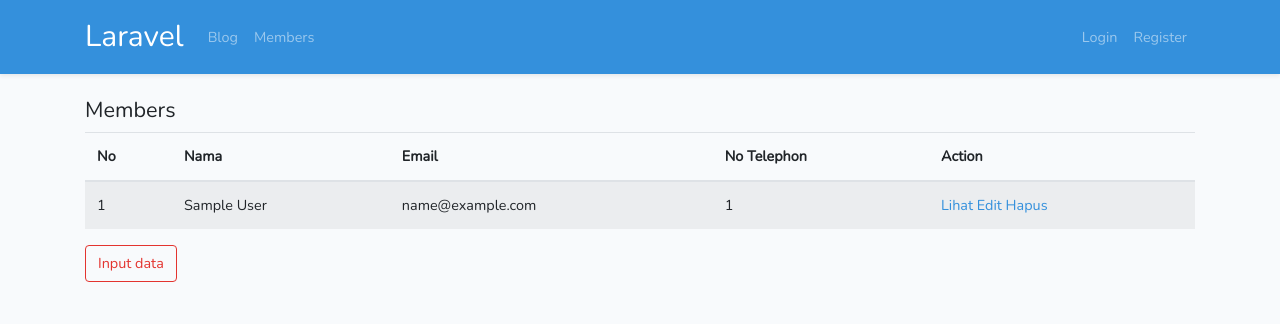
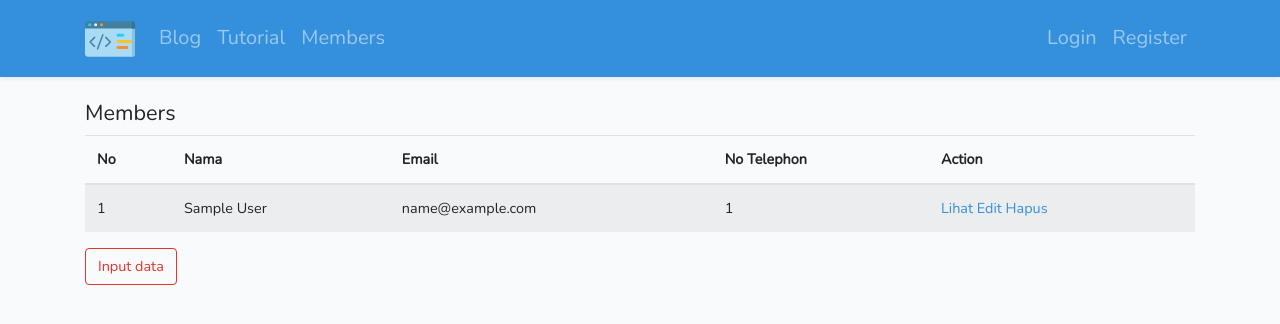
Before and after one commit to rasdi28/Development, a Laravel app: page /member in a window 1280 px wide. Shown: the top 324 px of the page. Run offline with Laravel 8, Linux system fonts and the light colour scheme; tables that the repository leaves empty hold one stand-in row (values such as "Sample post"); style sheets or scripts are compiled from the project's sources; some libraries are stand-ins or nearby versions.

Commit message:
laravel-rud

```diff
--- a/laravel7crud/public/custom/custom.css
+++ b/laravel7crud/public/custom/custom.css
@@ -4,3 +4,8 @@
 .navbar-brand {
     font-size: 30px;
 }
+
+.nav-item {
+    font-size: 20px;
+    font-weight: 50;
+}
--- a/laravel7crud/resources/views/includes/navbar.blade.php
+++ b/laravel7crud/resources/views/includes/navbar.blade.php
@@ -1,7 +1,7 @@
 <nav class="navbar navbar-expand-md navbar-dark bg-primary shadow-sm">
     <div class="container">
         <a class="navbar-brand" href="{{ url('/') }}">
-            Laravel
+            <img src="{{asset('img/code.svg')}}" alt="" width="50px">
         </a>
         <button class="navbar-toggler" type="button" data-toggle="collapse" data-target="#navbarSupportedContent" aria-controls="navbarSupportedContent" aria-expanded="false" aria-label="{{ __('Toggle navigation') }}">
             <span class="navbar-toggler-icon"></span>
@@ -13,6 +13,12 @@
                 <li class="nav-item">
                     <a href="{{ route('blog.index') }}" class="nav-link">
                         Blog
+                    </a>
+                </li>
+
+                <li class="nav-item">
+                    <a href="{{ route('blog.index') }}" class="nav-link">
+                        Tutorial
                     </a>
                 </li>
 
```
Also changed, not shown: laravel7crud/public/img/code.svg (added).
